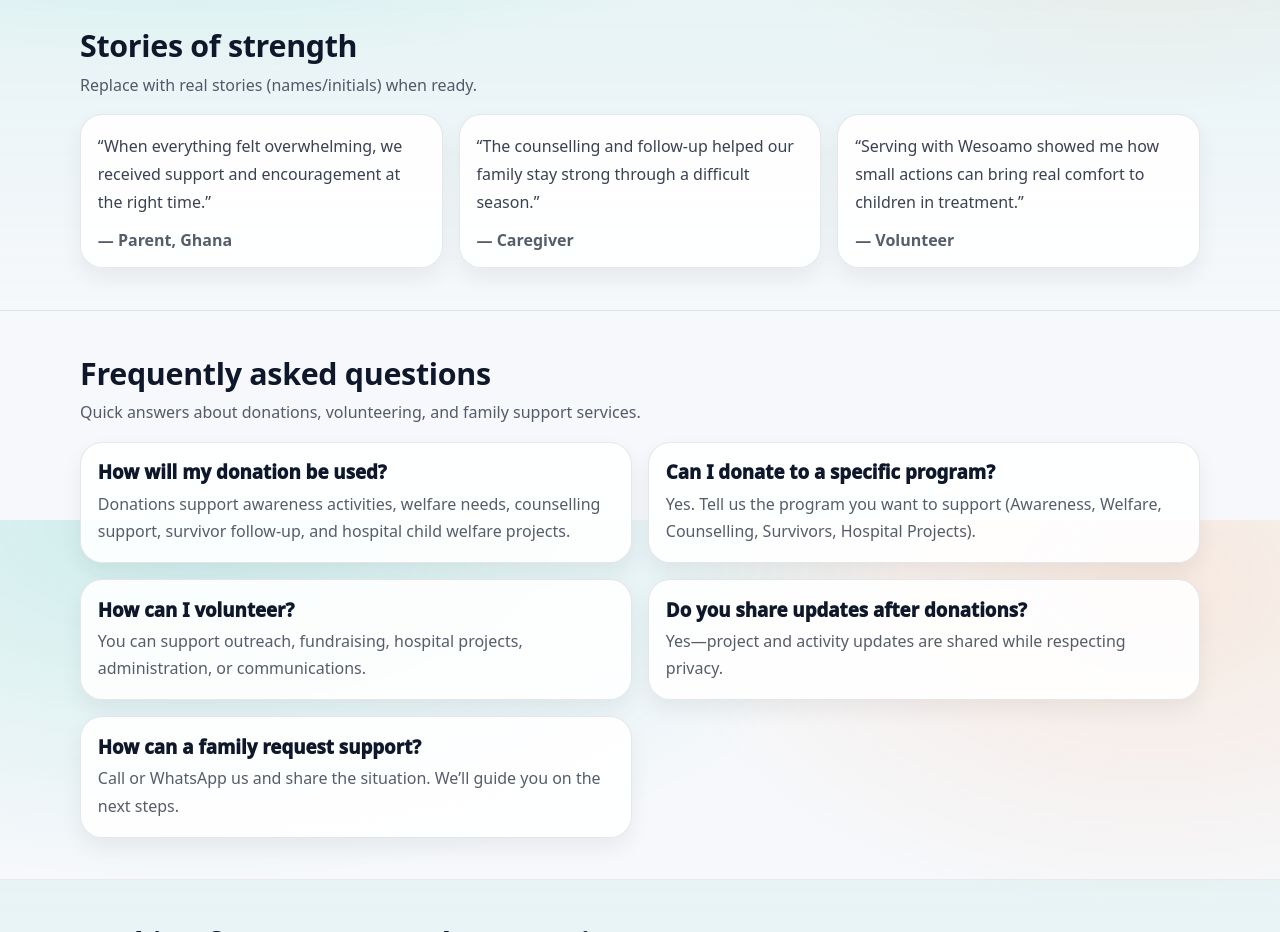
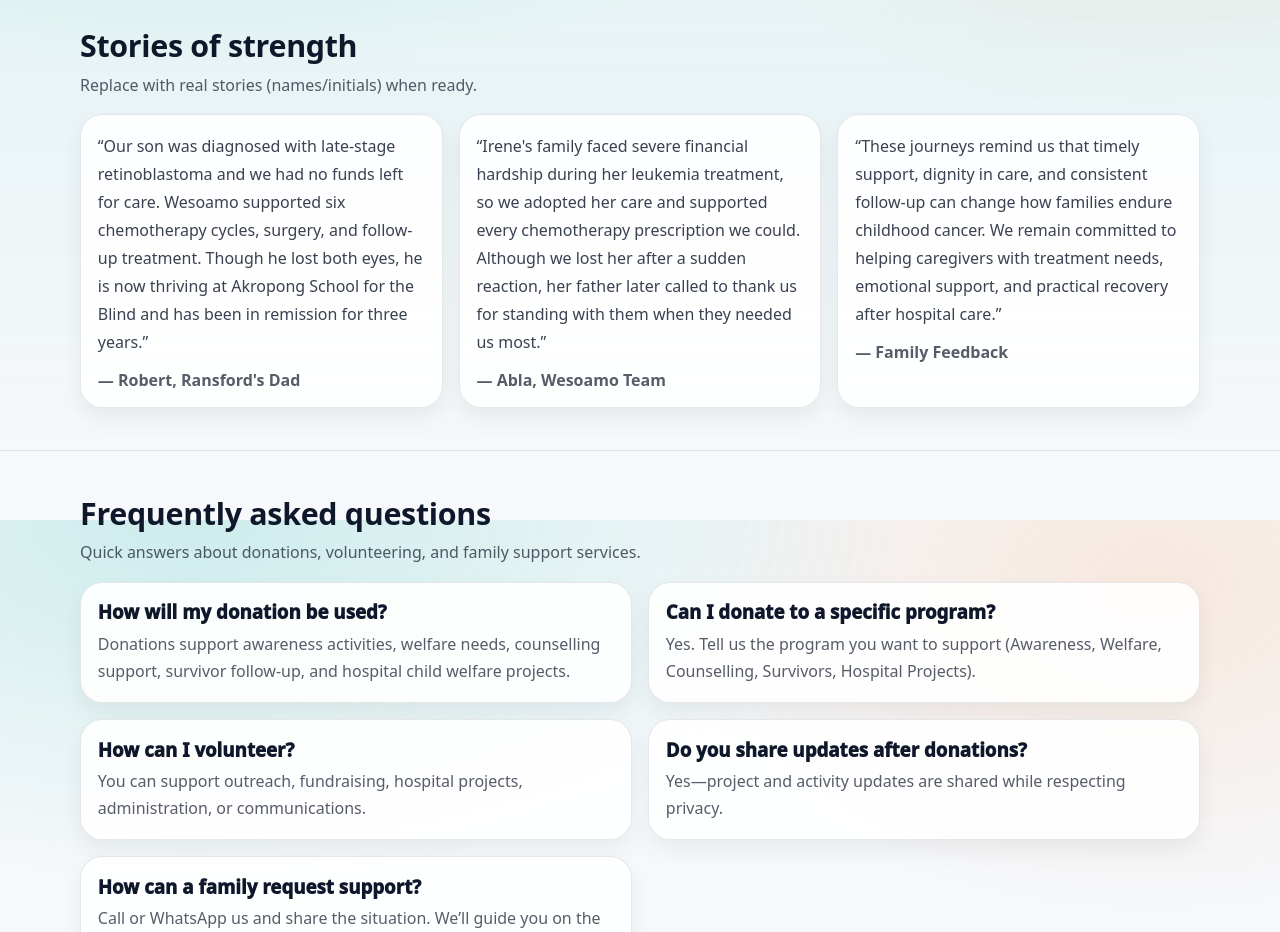
Before and after one commit to learngermanghana/Wesoamo-charity, a React (Vite) app: page / in a window 1280 px wide. Shown: the part 5080-6012 px from the top of the page. Built offline with nearby package versions, Linux system fonts and the light colour scheme; no server answers.

Commit message:
Update testimonial reviews with summarized family stories

```diff
--- a/src/data/testimonials.js
+++ b/src/data/testimonials.js
@@ -1,17 +1,17 @@
 export const testimonials = [
   {
-    name: "Parent, Ghana",
+    name: "Robert, Ransford's Dad",
     quote:
-      "When everything felt overwhelming, we received support and encouragement at the right time."
+      "Our son was diagnosed with late-stage retinoblastoma and we had no funds left for care. Wesoamo supported six chemotherapy cycles, surgery, and follow-up treatment. Though he lost both eyes, he is now thriving at Akropong School for the Blind and has been in remission for three years."
   },
   {
-    name: "Caregiver",
+    name: "Abla, Wesoamo Team",
     quote:
-      "The counselling and follow-up helped our family stay strong through a difficult season."
+      "Irene's family faced severe financial hardship during her leukemia treatment, so we adopted her care and supported every chemotherapy prescription we could. Although we lost her after a sudden reaction, her father later called to thank us for standing with them when they needed us most."
   },
   {
-    name: "Volunteer",
+    name: "Family Feedback",
     quote:
-      "Serving with Wesoamo showed me how small actions can bring real comfort to children in treatment."
+      "These journeys remind us that timely support, dignity in care, and consistent follow-up can change how families endure childhood cancer. We remain committed to helping caregivers with treatment needs, emotional support, and practical recovery after hospital care."
   }
 ];
```
